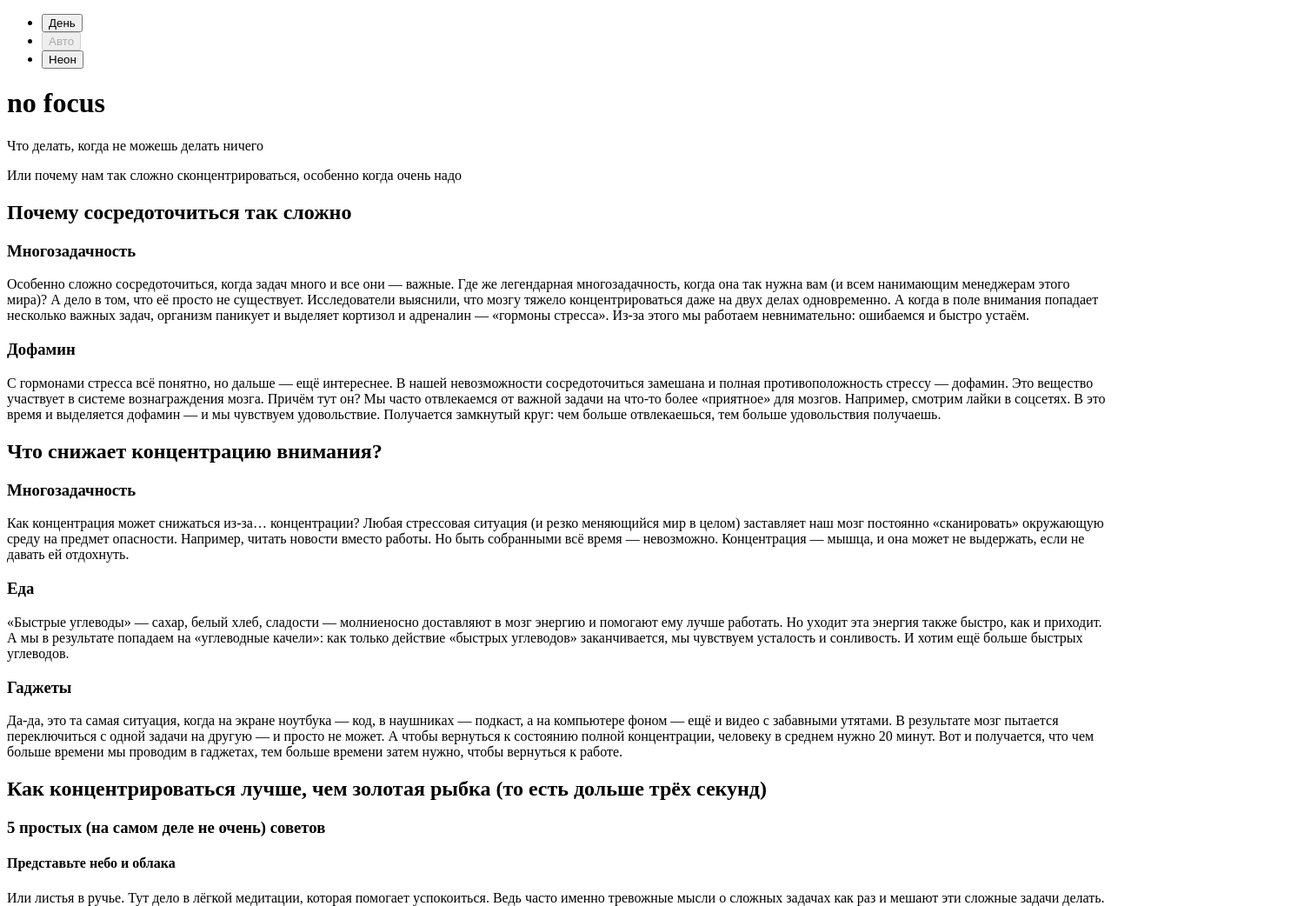
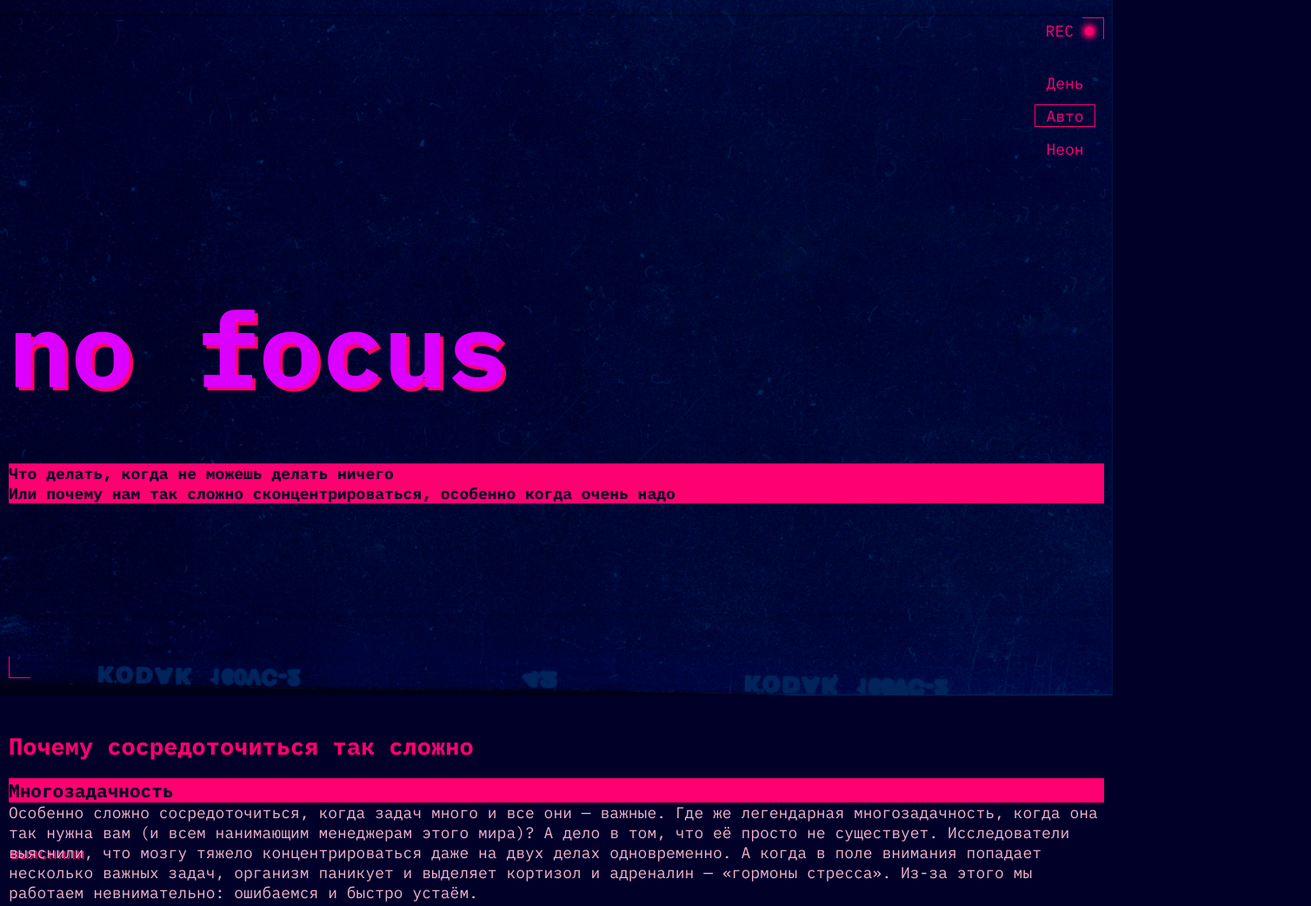
Before and after one commit to WhXteBeXr/slozhno-sosredotochitsya-ad, a website: page index.html in a window 1280 px wide. Shown: the top 1042 px of the page at 87% size, 1508 px wide, since content can reach past the window. Drawn offline with Linux system fonts and the light colour scheme.

Commit message:
Mobile page layout is ready

```diff
--- a/index.html
+++ b/index.html
@@ -4,8 +4,16 @@
   <meta charset="UTF-8"/>
   <meta http-equiv="X-UA-Compatible" content="IE=edge"/>
   <meta name="viewport" content="width=device-width, initial-scale=1.0"/>
+  <meta name="color-scheme" content="dark light">
   <title>Сложно сосредоточиться</title>
   <script src="./scripts/script.js"></script>
+
+  <link rel="stylesheet" href="./fonts/fonts.css"/>
+  <link rel="stylesheet" href="./styles/variables.css"/>
+  <link rel="stylesheet" href="./styles/globals.css"/>
+  <link rel="stylesheet" href="./styles/style.css"/>
+  <link rel="stylesheet" href="./styles/dark.css"/>
+  <link rel="stylesheet" href="./styles/light.css"/>
 </head>
 <body class="page">
 <header class="header decorated-zone">
@@ -35,8 +43,9 @@
       </li>
     </ul>
   </nav>
-  <h1 class=header__title">no focus</h1>
-  <section class="header__text-block">
+  <span class="header__rec-decoration" aria-hidden="true">Rec</span>
+  <h1 class="header__title">no focus</h1>
+  <section class="header__text-block decorative-background">
     <p class="header__caption">Что делать, когда не можешь делать ничего</p>
     <p class="header__caption">Или почему нам так сложно сконцентрироваться, особенно когда очень надо</p>
   </section>
@@ -45,15 +54,17 @@
   <section class="main__section">
     <h2 class="main__section-title">Почему сосредоточиться так сложно</h2>
     <section class="main__section-item">
-      <h3 class="main__section-subtitle">Многозадачность</h3>
+      <h3 class="main__section-subtitle decorative-background">Многозадачность</h3>
       <p class="main__section-text">Особенно сложно сосредоточиться, когда задач много и все они — важные. Где же
         легендарная многозадачность, когда она так нужна вам (и всем нанимающим менеджерам этого мира)? А дело в том,
-        что её просто не существует. Исследователи выяснили, что мозгу тяжело концентрироваться даже на двух делах
-        одновременно. А когда в поле внимания попадает несколько важных задач, организм паникует и выделяет кортизол и
-        адреналин — «гормоны стресса». Из-за этого мы работаем невнимательно: ошибаемся и быстро устаём.</p>
+        что её просто не существует. Исследователи
+        <a class="text-link" href="#">выяснили</a>,
+        что мозгу тяжело концентрироваться даже на двух делах одновременно. А когда в поле внимания попадает несколько
+        важных задач, организм паникует и выделяет кортизол и адреналин — «гормоны стресса». Из-за этого мы работаем
+        невнимательно: ошибаемся и быстро устаём.</p>
     </section>
     <section class="main__section-item">
-      <h3 class="main__section-subtitle">Дофамин</h3>
+      <h3 class="main__section-subtitle decorative-background">Дофамин</h3>
       <p class="main__section-text">С гормонами стресса всё понятно, но дальше — ещё интереснее. В нашей невозможности
         сосредоточиться замешана и полная противоположность стрессу — дофамин. Это вещество участвует в системе
         вознаграждения мозга. Причём тут он? Мы часто отвлекаемся от важной задачи на что-то более «приятное» для
@@ -64,21 +75,21 @@
   <section class="main__section">
     <h2 class="main__section-title">Что снижает концентрацию внимания?</h2>
     <div class="main__section-item">
-      <h3 class="main__section-subtitle">Многозадачность</h3>
+      <h3 class="main__section-subtitle decorative-background">Многозадачность</h3>
       <p class="main__section-text">Как концентрация может снижаться из-за… концентрации? Любая стрессовая ситуация (и
         резко меняющийся мир в целом) заставляет наш мозг постоянно «сканировать» окружающую среду на предмет опасности.
         Например, читать новости вместо работы. Но быть собранными всё время — невозможно. Концентрация — мышца, и она
         может не выдержать, если не давать ей отдохнуть.</p>
     </div>
     <div class="main__section-item">
-      <h3 class="main__section-subtitle">Еда</h3>
+      <h3 class="main__section-subtitle decorative-background">Еда</h3>
       <p class="main__section-text">«Быстрые углеводы» — сахар, белый хлеб, сладости — молниеносно доставляют в мозг
         энергию и помогают ему лучше работать. Но уходит эта энергия также быстро, как и приходит. А мы в результате
         попадаем на «углеводные качели»: как только действие «быстрых углеводов» заканчивается, мы чувствуем усталость и
         сонливость. И хотим ещё больше быстрых углеводов.</p>
     </div>
     <div class="main__section-item">
-      <h3 class="main__section-subtitle">Гаджеты</h3>
+      <h3 class="main__section-subtitle decorative-background">Гаджеты</h3>
       <p class="main__section-text">Да-да, это та самая ситуация, когда на экране ноутбука — код, в наушниках — подкаст,
         а на компьютере фоном — ещё и видео с забавными утятами. В результате мозг пытается переключиться с одной задачи
         на другую — и просто не может. А чтобы вернуться к состоянию полной концентрации, человеку в среднем нужно 20
@@ -89,9 +100,9 @@
   <section class="main__section">
     <h2 class="main__section-title">Как концентрироваться лучше, чем золотая рыбка (то есть дольше трёх секунд)</h2>
     <section class="main__tips-block">
-      <h3 class="main__tips-block-title">5 простых (на самом деле не очень) советов</h3>
+      <h3 class="main__tips-block-title decorative-background">5 простых (на самом деле не очень) советов</h3>
       <section class="main__tip">
-        <h4 class="main__tip-title">Представьте небо и облака</h4>
+        <h4 class="main__tips-title decorative-background">Представьте небо и облака</h4>
         <p class="main__tip-text">Или листья в ручье. Тут дело в лёгкой медитации, которая помогает успокоиться.
           Ведь часто именно тревожные мысли о сложных задачах как раз и мешают эти сложные задачи делать. В такие
           моменты можно закрыть глаза и представить, что чистое небо — это вы, а облака — тревожные мысли. И сколько бы
@@ -100,29 +111,30 @@
         </p>
       </section>
       <section class="main__tip">
-        <h4 class="main__tip-title">Включите музыку</h4>
+        <h4 class="main__tips-title decorative-background">Включите музыку</h4>
         <p class="main__tip-text">Но не любую, и не любимую. Любимая может быть связана с сильными положительными
           эмоциями, которые тоже очень сильно отвлекают. Подойдёт тихая, спокойная, умеренно-ритмичная. Можно вообще
           попробовать включить плейлист с «белым шумом» или нейромузыкой.
         </p>
       </section>
       <section class="main__tip">
-        <h4 class="main__tip-title">Прогуляйтесь</h4>
-        <p class="main__tip-text">Или даже пробегитесь. Лучше найти парк или лес: один эксперимент показал, что
-          созерцание природы повышает концентрацию, в то время как после просмотра городских пейзажей она наоборот
+        <h4 class="main__tips-title decorative-background">Прогуляйтесь</h4>
+        <p class="main__tip-text">Или даже пробегитесь. Лучше найти парк или лес: один эксперимент
+          <a class="text-link" href="#">показал</a>,
+          что созерцание природы повышает концентрацию, в то время как после просмотра городских пейзажей она наоборот
           понижается. Можно совместить прогулку с физическими упражнениями или бегом — так в мозг поступит ещё больше
           кислорода и он будет лучше работать. Но и простая двадцатиминутная прогулка — тоже отличный вариант.
         </p>
       </section>
       <section class="main__tip">
-        <h4 class="main__tip-title">Хорошо ешьте</h4>
+        <h4 class="main__tips-title decorative-background">Хорошо ешьте</h4>
         <p class="main__tip-text">Мы — не ваша бабушка, но это правда важно. Выбирайте продукты, которые
           препятствуют резким скачкам сахара в крови. Например, с высоким содержанием клетчатки: овощи, ягоды, бобовые
           (нут, чечевица, фасоль), коричневый рис, хлеб из цельнозерновой пшеницы.
         </p>
       </section>
       <section class="main__tip">
-        <h4 class="main__tip-title">Читайте</h4>
+        <h4 class="main__tips-title decorative-background">Читайте</h4>
         <p class="main__tip-text">Настоящие бумажные книги. Это правда помогает с концентрацией: чтобы прочитать
           пост в соцсети, достаточно нескольких минут или даже секунд. А вот интересная книга способна затянуть и на
           несколько часов и круто тренирует направленное внимание.
@@ -130,18 +142,43 @@
       </section>
     </section>
   </section>
-  <section class="main__section">
-    <h2 class="main__section-title">А можно в картинках?</h2>
+  <section class="main__section main__images-block">
+    <h3 class="main__section-subtitle decorative-background">А можно в картинках?</h3>
     <section class="main__images">
-      <img class="main__image" src="images/sunset.png" alt="Минималистичный вид на закатное озеро и горы">
-      <img class="main__image" src="images/ice-cream.png" alt="Большая миска разноцветного мороженного">
-      <img class="main__image" src="images/tape.png" alt="Кассета с летающими вокруг элементами ОС">
-      <img class="main__image" src="images/books.png" alt="Нарисованная стопка разных книг">
-      <img class="main__image" src="images/street.png" alt="Узкая минималистичная улица в японском стиле">
+      <img
+        class="main__image"
+        src="images/sunset.png"
+        alt="Минималистичный вид на закатное озеро и горы"
+        loading="lazy"
+      >
+      <img
+        class="main__image"
+        src="images/ice-cream.png"
+        alt="Большая миска разноцветного мороженного"
+        loading="lazy"
+      >
+      <img
+        class="main__image"
+        src="images/tape.png"
+        alt="Кассета с летающими вокруг элементами ОС"
+        loading="lazy"
+      >
+      <img
+        class="main__image"
+        src="images/books.png"
+        alt="Нарисованная стопка разных книг"
+        loading="lazy"
+      >
+      <img
+        class="main__image"
+        src="images/street.png"
+        alt="Узкая минималистичная улица в японском стиле"
+        loading="lazy"
+      >
     </section>
   </section>
 </main>
-<footer>
+<footer class="footer decorated-zone">
   <h1 class="footer__title">focus</h1>
 </footer>
 </body>
--- a/styles/style.css
+++ b/styles/style.css
@@ -1,3 +1,196 @@
 .page {
-  /* сохраните в разметке и стилях класс page у тега body. Он удобен, чтобы составлять селекторы для разных цветовых тем. */
+  display: flex;
+  flex-direction: column;
+  gap: 40px;
+  padding-inline: 10px;
+  font-family: var(--text-family-main), sans-serif;
+  font-size: var(--text-main-size);
+  background-color: var(--background-color);
+  color: var(--color-text);
 }
+
+.decorative-background {
+  background-color: var(--color-decorative-background);
+}
+
+.text-link {
+  text-shadow: var(--shadow-link);
+  text-decoration: none;
+}
+
+.header {
+  position: relative;
+  display: grid;
+  grid-template-columns: 1fr;
+  grid-template-rows: repeat(3, 1fr);
+  align-items: center;
+  margin-inline: -10px;
+  padding-inline: 10px;
+  block-size: 100vh;
+  background-image: url("/images/cover-image-dark.png");
+  background-position: center;
+  background-size: cover;
+}
+
+.decorated-zone {
+  position: relative;
+}
+
+.decorated-zone::after,
+.decorated-zone::before {
+  content: "";
+  position: absolute;
+  inline-size: 25px;
+  block-size: 25px;
+  border: 1px solid var(--color-accent);
+}
+
+.decorated-zone::after {
+  inset-inline-end: 10px;
+  inset-block-start: 20px;
+  border-inline-start: none;
+  border-block-end: none;
+}
+
+.decorated-zone::before {
+  inset-inline-start: 10px;
+  inset-block-end: 20px;
+  border-inline-end: none;
+  border-block-start: none;
+}
+
+.footer.decorated-zone:after {
+  inset-inline-end: 0;
+}
+
+.footer.decorated-zone:before {
+  inset-inline-start: 0;
+}
+
+.header__rec-decoration {
+  position: absolute;
+  inset-inline-end: 45px;
+  inset-block-start: 24px;
+  text-transform: uppercase;
+  color: var(--color-accent);
+}
+
+.header__rec-decoration:after {
+  content: "";
+  position: absolute;
+  inset: 7px 45px;
+  display: inline-block;
+  inline-size: 10px;
+  block-size: 10px;
+  border-radius: 50%;
+  background-color: var(--color-accent);
+  box-shadow: 0 0 6px 3px var(--color-accent);
+}
+
+.header__theme-menu {
+  justify-self: end;
+  margin-inline-end: 10px;
+}
+
+.header__theme-menu-list {
+  display: flex;
+  flex-direction: column;
+  gap: 12px;
+}
+
+.header__theme-menu-button {
+  display: flex;
+  justify-content: center;
+  align-items: center;
+  inline-size: 70px;
+  block-size: 26px;
+  padding: 2px 13px;
+  background-color: transparent;
+  border: none;
+  color: var(--color-accent);
+}
+
+.header__theme-menu-button:hover {
+  cursor: pointer;
+  text-decoration: underline;
+}
+
+.header__theme-menu-button_active {
+  border: 1px solid var(--color-accent);
+}
+
+.header__title {
+  font-size: var(--text-title-mobile);
+  color: var(--color-title);
+  text-shadow: var(--shadow-title);
+}
+
+.header__text-block {
+  font-weight: var(--font-weight-bold);
+  align-self: start;
+  color: var(--color-text-caption);
+}
+
+.main {
+  display: flex;
+  flex-direction: column;
+  gap: 50px;
+}
+
+.main__section {
+  display: flex;
+  flex-direction: column;
+  gap: 20px;
+}
+
+.main__section-title {
+  /*margin-block-end: 10px; !* margin в 10px + gap 10px для отступа заголовков в начале секций*!*/
+  font-weight: var(--font-weight-bold);
+  color: var(--color-section-title);
+}
+
+.main__section-subtitle {
+  font-weight: var(--font-weight-bold);
+  color: var(--color-section-subtitle);
+}
+
+.main__tips-block {
+  display: flex;
+  flex-direction: column;
+  gap: 20px;
+}
+
+.main__images-block {
+  gap: 10px;
+}
+
+.main__tips-block-title {
+  color: var(--color-tips-title);
+}
+
+.main__tips-title {
+  font-weight: var(--font-weight-normal);
+  color: var(--color-tips-title);
+}
+
+.main__images {
+  display: flex;
+  flex-direction: column;
+  gap: 10px;
+}
+
+.footer {
+  display: grid;
+  grid-template-columns: 1fr;
+  grid-template-rows: 1fr;
+  align-items: center;
+  justify-items: center;
+  inline-size: 100%;
+  block-size: 100vh;
+}
+
+.footer__title {
+  font-size: var(--text-title-mobile);
+  color: var(--color-title);
+  text-shadow: var(--shadow-title);
+}
--- a/styles/variables.css
+++ b/styles/variables.css
@@ -6,10 +6,20 @@
   --color-title: var(--color-secondary);
   --color-section-title: var(--color-accent);
   --color-section-subtitle: var(--background-color);
+  --color-tips-title: var(--background-color);
   --color-text: #f1b2ce;
+  --color-text-caption: var(--background-color);
+  --color-decorative-background: var(--color-accent) ;
 
-  --text-size-mobile: clamp(7.25rem, 7.0115rem + 1.0178vw, 7.5rem);
-  --text-size-pc: clamp(7.5rem, 0.5625rem + 14.4531vw, 9.8125rem);
+  --text-family-main: 'IBM Plex mono';
 
-  --title-shadow: 4px 4px 0 var(--color-accent);
+  --text-title-mobile: clamp(7.25rem, 7.0115rem + 1.0178vw, 7.5rem);
+  --text-title-pc: clamp(7.5rem, 0.5625rem + 14.4531vw, 9.8125rem);
+  --text-main-size: clamp(1rem, 1.125rem, 1.35rem);
+
+  --font-weight-bold: 700;
+  --font-weight-normal: 400;
+
+  --shadow-title: 4px 4px 0 var(--color-accent);
+  --shadow-link: 2px 1px 0 var(--color-accent);
 }
```
